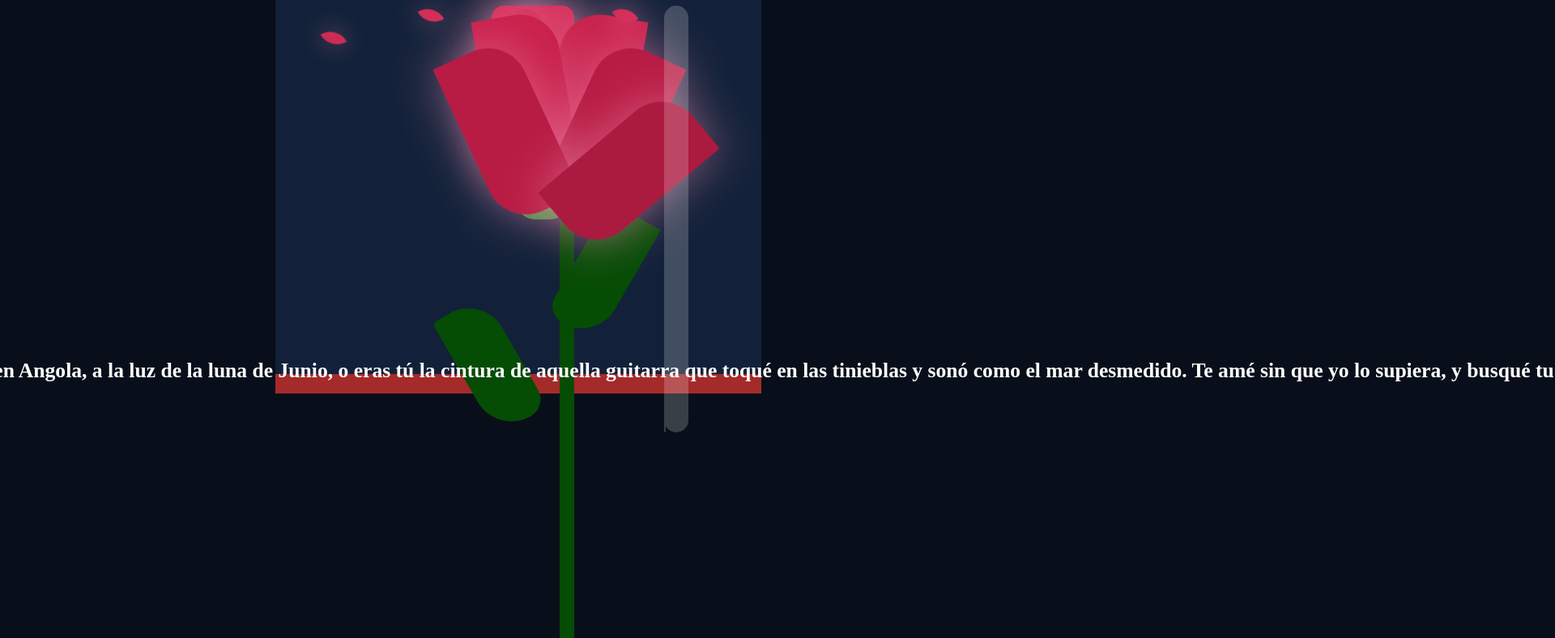
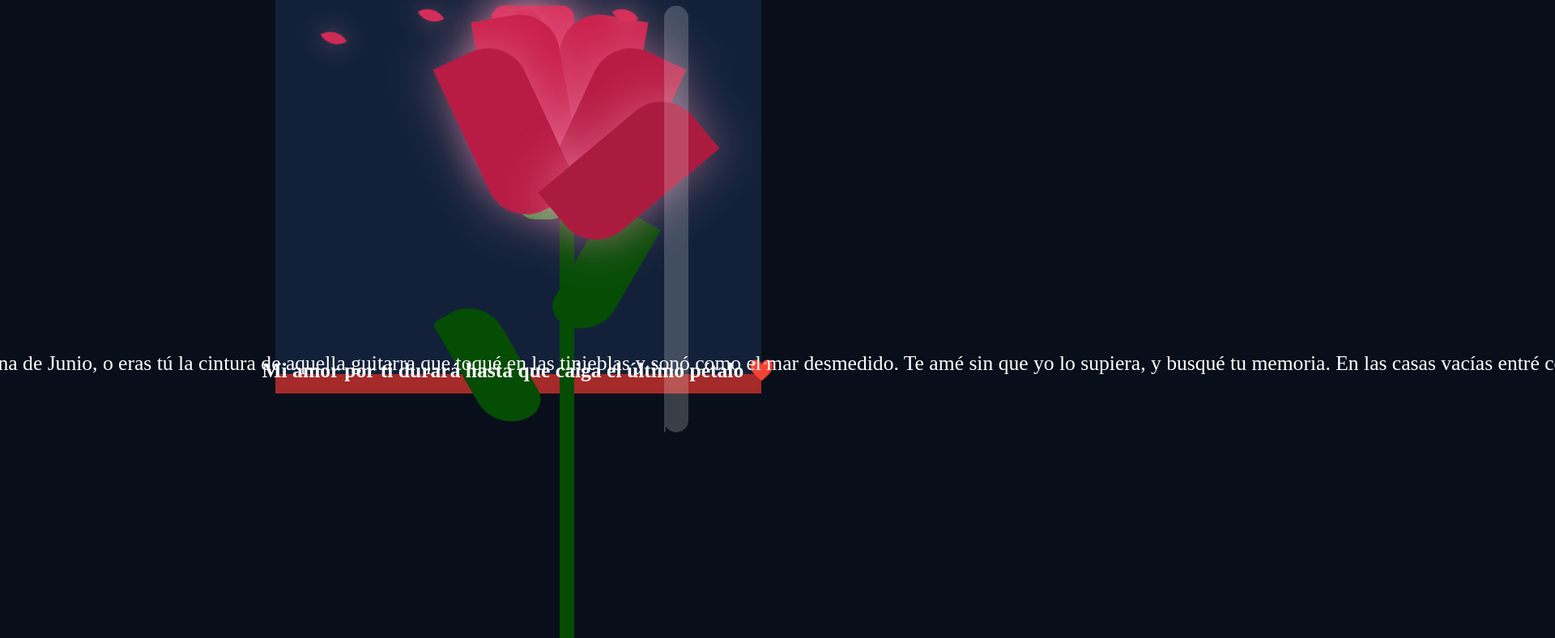
Before and after one commit to pjaime1623/rosa, a plain HTML site: page index.html in a window 1280 px wide. Shown: the part 312-1100 px from the top of the page at 81% size, 1920 px wide, since content can reach past the window. Drawn offline with Linux system fonts and the light colour scheme.

Commit message:
Update index.html

```diff
--- a/index.html
+++ b/index.html
@@ -42,10 +42,10 @@
         </div>
     </div>
     <div>
-        <h4 class="texto">
-            Mi amor por ti durará hasta que caiga el último pétalo ❤️
+        <h4 class="texto"> Mi amor por ti durará hasta que caiga el último pétalo ❤️  </h4>
 
-        Cuántas veces, amor, te amé sin verte y tal vez sin recuerdo,
+        <p class= "texto">
+            Cuántas veces, amor, te amé sin verte y tal vez sin recuerdo,
         sin reconocer tu mirada, sin mirarte, centaura,
         en regiones contrarias, en un mediodía quemante:
         eras sólo el aroma de los cereales que amo.
@@ -62,7 +62,7 @@
         mientras ibas conmigo te toqué y se detuvo mi vida:
         frente a mis ojos estabas, reinándome, y reinas.
         Como hoguera en los bosques el fuego es tu reino.
-        </h4>
+        </p>
     </div>
     <script src="script.js"></script>
 </body>
```
